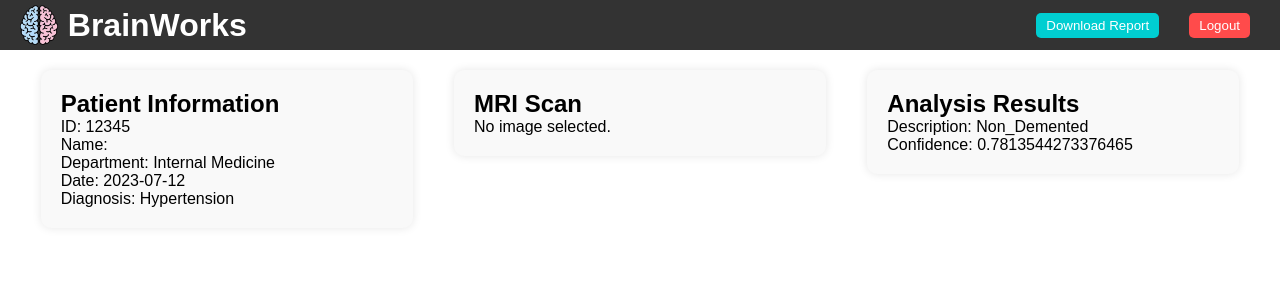
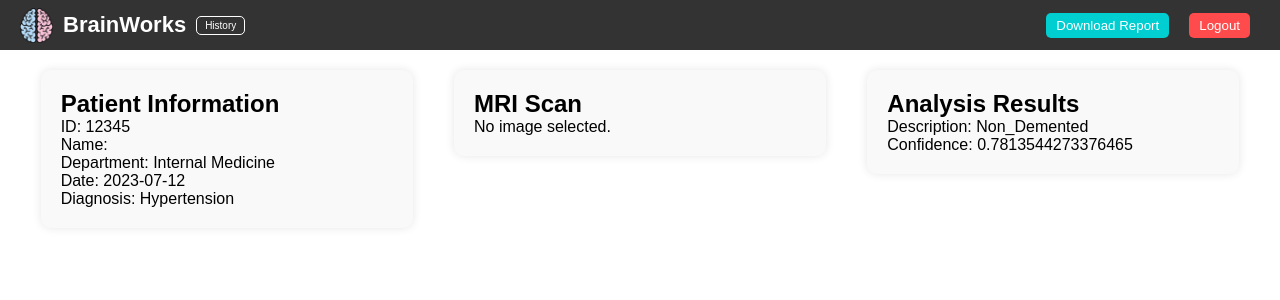
Before and after one commit to zangzoo/web, a React (Create React App) app in the folder frontend/brainworks-frontend/: page /analysis in a window 1280 px wide. Shown: the top 300 px of the page. Built offline with nearby package versions, Linux system fonts and the light colour scheme.

Commit message:
[Feat] Header에 History버튼 추가

```diff
--- a/frontend/brainworks-frontend/src/components/Analysis.css
+++ b/frontend/brainworks-frontend/src/components/Analysis.css
@@ -22,13 +22,19 @@ body, html {
     color: white;
 }
 
+.logo h1 {
+    font-size: 22px;
+    font-weight: bold;
+    margin: 0;
+}
+
 .logo {
     display: flex;
     align-items: center;
 }
 
 .logo img {
-    height: 40px;
+    height: 35px;
     margin-right: 10px;
 }
 
@@ -38,11 +44,10 @@ body, html {
 }
 
 .user-info span.user-id {
-    margin-right: 20px; /* Logout 버튼과의 간격 */
-    font-weight: bold;
+    margin-right: 10px;
+    font-weight: light;
     color: white;
 }
-
 
 .report-button, .logout-button {
     padding: 5px 10px;
@@ -89,3 +94,20 @@ body, html {
     border-radius: 8px;
     box-shadow: 0px 0px 10px rgba(0, 0, 0, 0.5);
 }
+
+.history-button {
+    padding: 3px 8px;
+    background-color: transparent;
+    color: white;
+    border: 1px solid white;
+    border-radius: 5px;
+    cursor: pointer;
+    margin-left: 10px;
+    font-size: 10px;
+
+}
+
+.history-button:hover {
+    background-color: white;
+    color: #333;
+}
--- a/frontend/brainworks-frontend/src/components/Analysis.js
+++ b/frontend/brainworks-frontend/src/components/Analysis.js
@@ -13,10 +13,11 @@ function Analysis() {
                 <div className="logo">
                     <img src="/brainlogo.png" alt="BrainWorks Logo" />
                     <h1>BrainWorks</h1>
+                    <button className="history-button">History</button>
                 </div>
                 <div className="user-info">
                     <button className="report-button">Download Report</button>
-                    <span className="user-id">{userId}</span> {/* 여기에 userId를 추가 */}
+                    <span className="user-id">{userId}</span>
                     <button className="logout-button">Logout</button>
                 </div>
             </header>
```
